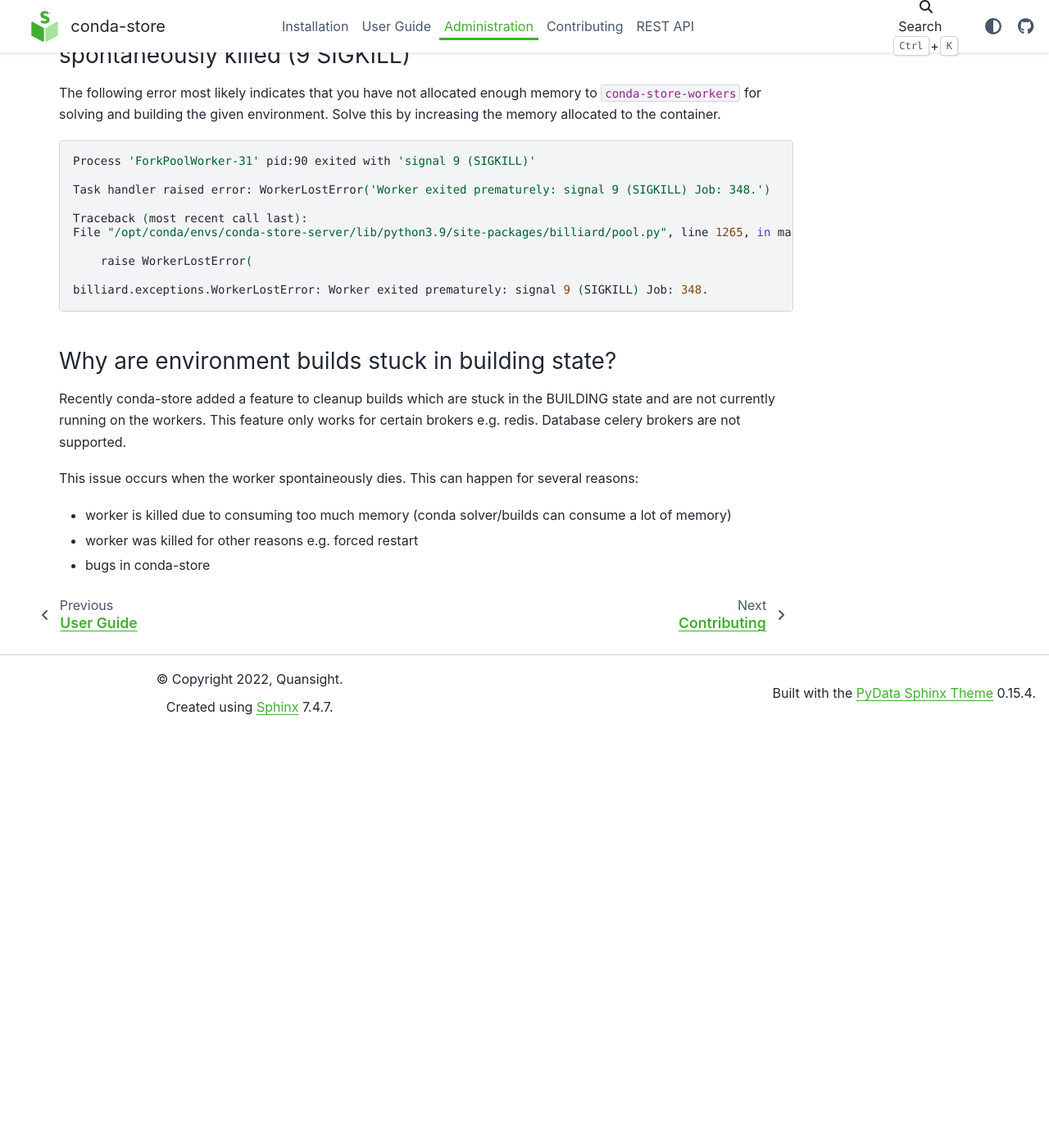
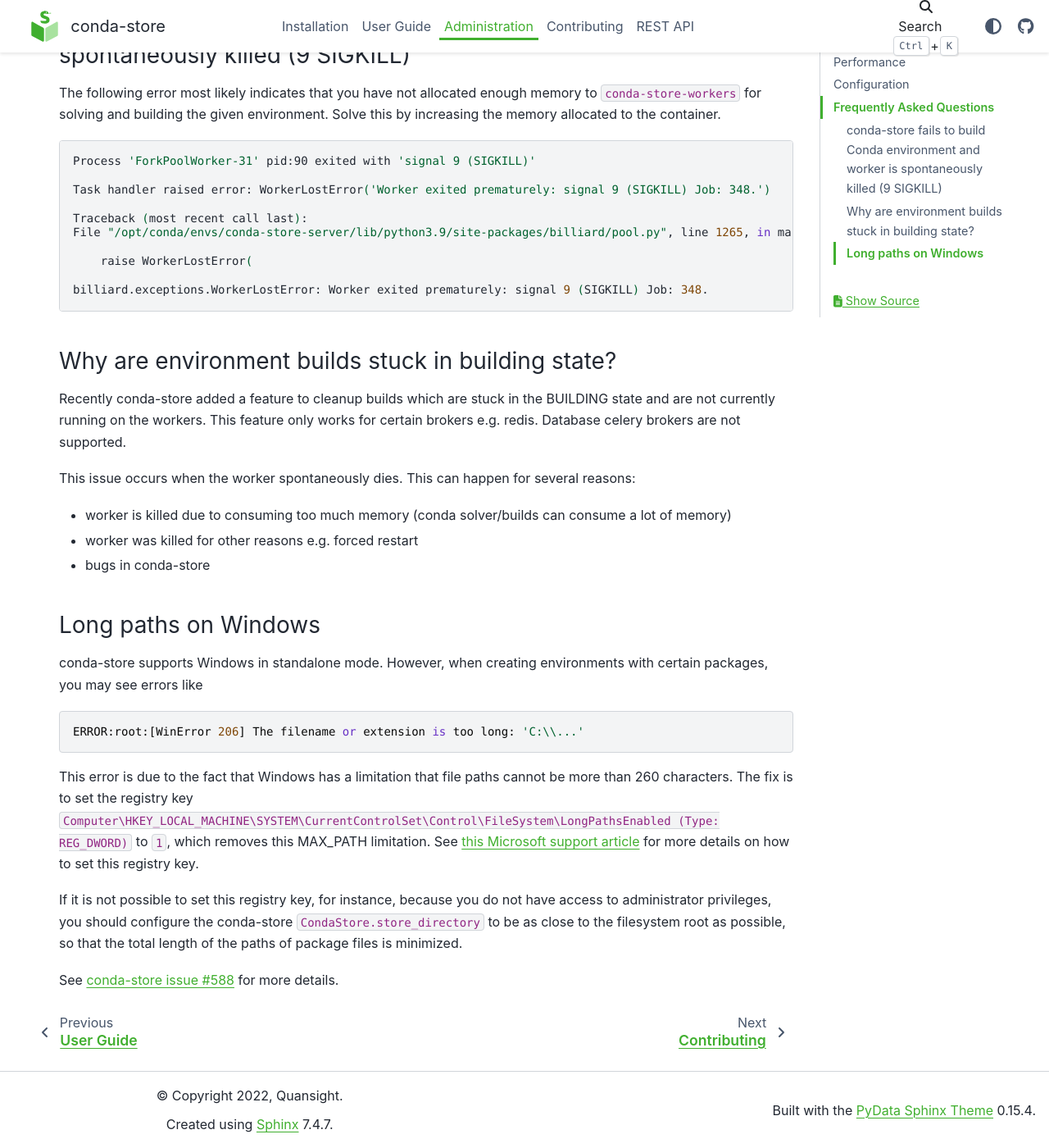
Before and after one commit to conda-incubator/conda-store, a Sphinx documentation site: the page built from docs/administration.md, in a window 1280 px wide and 1400 px high, scrolled down 9803 px. Shown: the whole window at 82% size. Built offline with Sphinx 7.4.7 and the PyData theme 0.15.4, drawn with Linux system fonts in a browser that asks for light colours; before the commit the page ends 10695 px from its top, so only the background shows below that; some of the changed text lies outside the part shown.

Commit message:
Add FAQ entry for long paths on Windows

````diff
--- a/docs/administration.md
+++ b/docs/administration.md
@@ -20,7 +20,7 @@
 When conda-store builds a given environment it has to locally install
 the environment in the directory specified in the
 [Traitlets](https://traitlets.readthedocs.io/en/stable/using_traitlets.html)
-configuration `CondaStore.store_directroy`. Conda environments consist
+configuration `CondaStore.store_directory`. Conda environments consist
 of many hardlinks to small files. This means that the
 `store_directory` is limited to the number of
 [IOPS](https://en.wikipedia.org/wiki/IOPS) the directory can
@@ -545,9 +545,36 @@
 workers. This feature only works for certain brokers
 e.g. redis. Database celery brokers are not supported.
 
-This issue occurs when the worker spontaineously dies. This can happen
+This issue occurs when the worker spontaneously dies. This can happen
 for several reasons:
 
 - worker is killed due to consuming too much memory (conda solver/builds can consume a lot of memory)
 - worker was killed for other reasons e.g. forced restart
 - bugs in conda-store
+
+### Long paths on Windows
+
+conda-store supports Windows in standalone mode. However, when creating
+environments with certain packages, you may see errors like
+
+```
+ERROR:root:[WinError 206] The filename or extension is too long: 'C:\\...'
+```
+
+This error is due to the fact that Windows has a limitation that file paths
+cannot be more than 260 characters. The fix is to set the registry key
+`Computer\HKEY_LOCAL_MACHINE\SYSTEM\CurrentControlSet\Control\FileSystem\LongPathsEnabled
+(Type: REG_DWORD)` to `1`, which removes this MAX_PATH limitation. See [this
+Microsoft support
+article](https://learn.microsoft.com/en-us/windows/win32/fileio/maximum-file-path-limitation)
+for more details on how to set this registry key.
+
+If it is not possible to set this registry key, for instance, because you do
+not have access to administrator privileges, you should configure the
+conda-store `CondaStore.store_directory` to be as close to the filesystem root
+as possible, so that the total length of the paths of package files is
+minimized.
+
+See [conda-store issue
+#588](https://github.com/conda-incubator/conda-store/issues/588) for more
+details.
````
